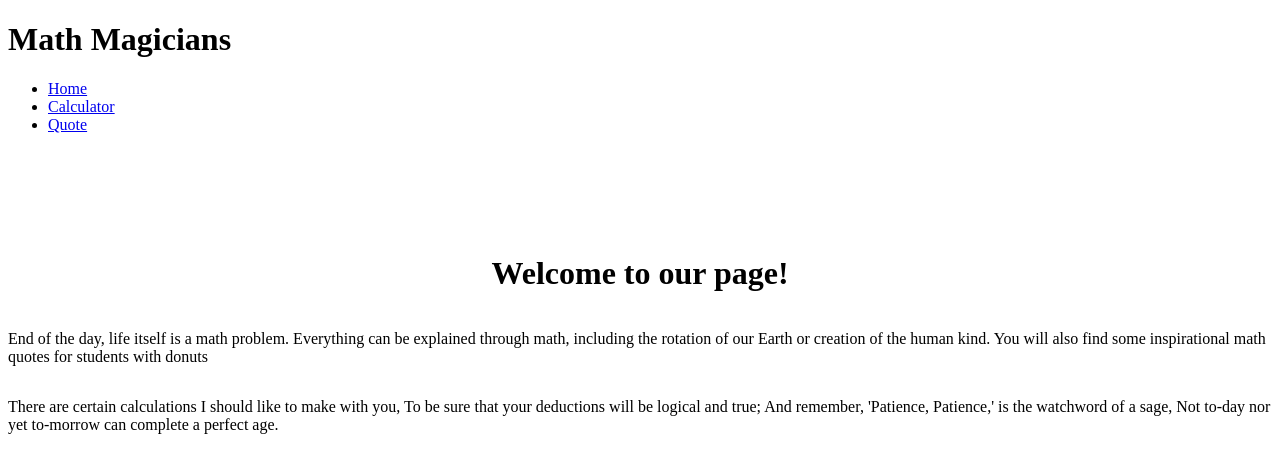
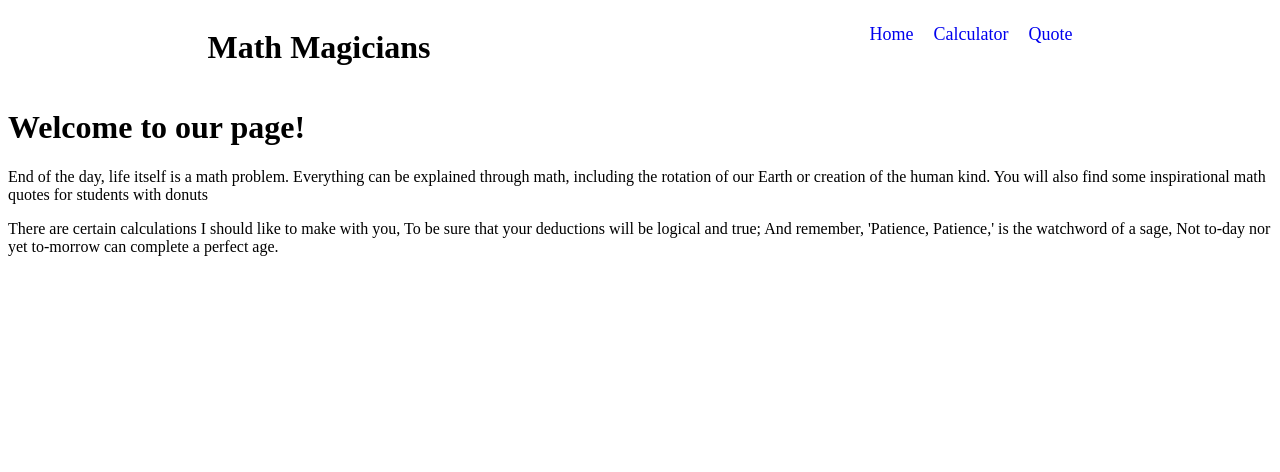
Before and after one commit to thecodechaser/math-magicians, a React (Create React App) app: page / in a window 1280 px wide. Shown: the top 472 px of the page. Built offline with nearby package versions, Linux system fonts and the light colour scheme.

Commit message:
Applied styling for header

```diff
--- a/src/App.css
+++ b/src/App.css
@@ -1 +1,64 @@
-/* styling for App.js */
+ /* style for header/js */
+
+ .header {
+     display: flex;
+     justify-content: space-around;
+ }
+
+ .nav-menu {
+     display: flex;
+     list-style-type: none;
+     gap: 20px;
+ }
+
+ .nav-item {
+     font-size: 18px;
+     text-decoration: none;
+ }
+
+  /* style for home.js */
+
+/* style for calculator.js */
+
+.cal-main {
+    display: flex;
+    flex-direction: column;
+    align-items: center;
+    margin-top: 100px;
+  }
+
+  .output {
+    display: flex;
+    justify-content: flex-end;
+    width: 400px;
+    background-color: gray;
+  }
+
+  .output-p {
+    margin-right: 5px;
+    font-size: 20px;
+    color: #fff;
+  }
+
+  .cal-btns {
+    display: flex;
+  }
+
+  .btn {
+    background-color: #fff;
+    padding: 20px;
+    width: 100px;
+    border: 1px solid rgb(219, 212, 212);
+    cursor: pointer;
+    font-weight: bold;
+  }
+
+  .btn.last {
+    background-color: rgb(255, 166, 0);
+  }
+
+  .btn.zero {
+    width: 200px;
+  }
+
+  /* style for quote.js */
--- a/src/components/Calculator.css
+++ /dev/null
@@ -1,40 +0,0 @@
-main {
-  display: flex;
-  flex-direction: column;
-  align-items: center;
-  margin-top: 100px;
-}
-
-.output {
-  display: flex;
-  justify-content: flex-end;
-  width: 400px;
-  background-color: gray;
-}
-
-.output-p {
-  margin-right: 5px;
-  font-size: 20px;
-  color: #fff;
-}
-
-.cal-btns {
-  display: flex;
-}
-
-.btn {
-  background-color: #fff;
-  padding: 20px;
-  width: 100px;
-  border: 1px solid rgb(219, 212, 212);
-  cursor: pointer;
-  font-weight: bold;
-}
-
-.btn.last {
-  background-color: rgb(255, 166, 0);
-}
-
-.btn.zero {
-  width: 200px;
-}
--- a/src/components/Calculator.js
+++ b/src/components/Calculator.js
@@ -1,6 +1,5 @@
 import React, { useState } from 'react';
 import calculate from '../logic/calculate';
-import './Calculator.css';
 
 const Calculator = () => {
   const [state, setState] = useState({});
@@ -11,7 +10,7 @@ const Calculator = () => {
 
   const { next, total } = state;
   return (
-    <main>
+    <main class="cal-main">
       <div><p>Let's do some math!</p></div>
       <div>
       <div className="output"><p className="output-p">{next || total || 0}</p></div>
--- a/src/components/Header.js
+++ b/src/components/Header.js
@@ -21,14 +21,14 @@ const Header =()=> {
     ]
 
     return (
-        <header>
+        <header className="header">
             <h1>Math Magicians</h1>
         <nav>
-        <ul>
+        <ul className="nav-menu">
            {
                links.map((link) => (
-                   <li key={link.id}>
-                       <NavLink to={link.path}>{link.text}</NavLink>
+                   <li key={link.id} className="nav-item">
+                       <NavLink to={link.path} className="nav-item">{link.text}</NavLink>
                    </li>
                 ) )
            }
```
